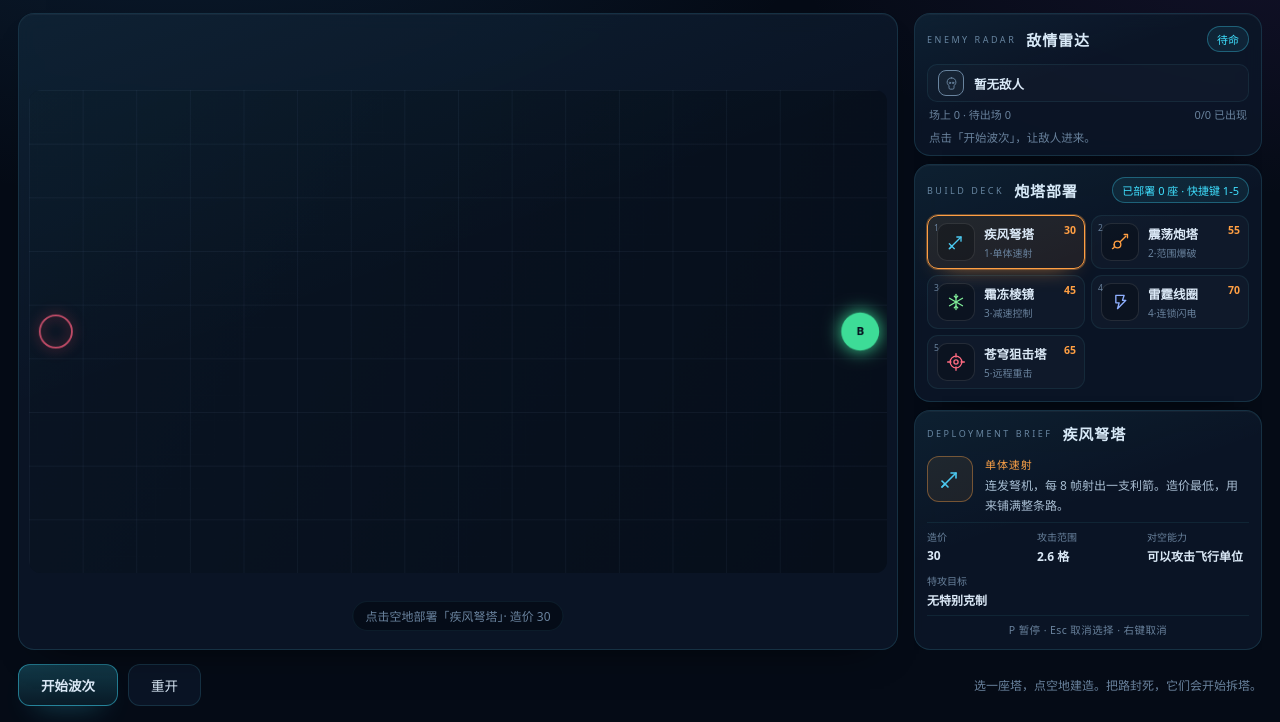
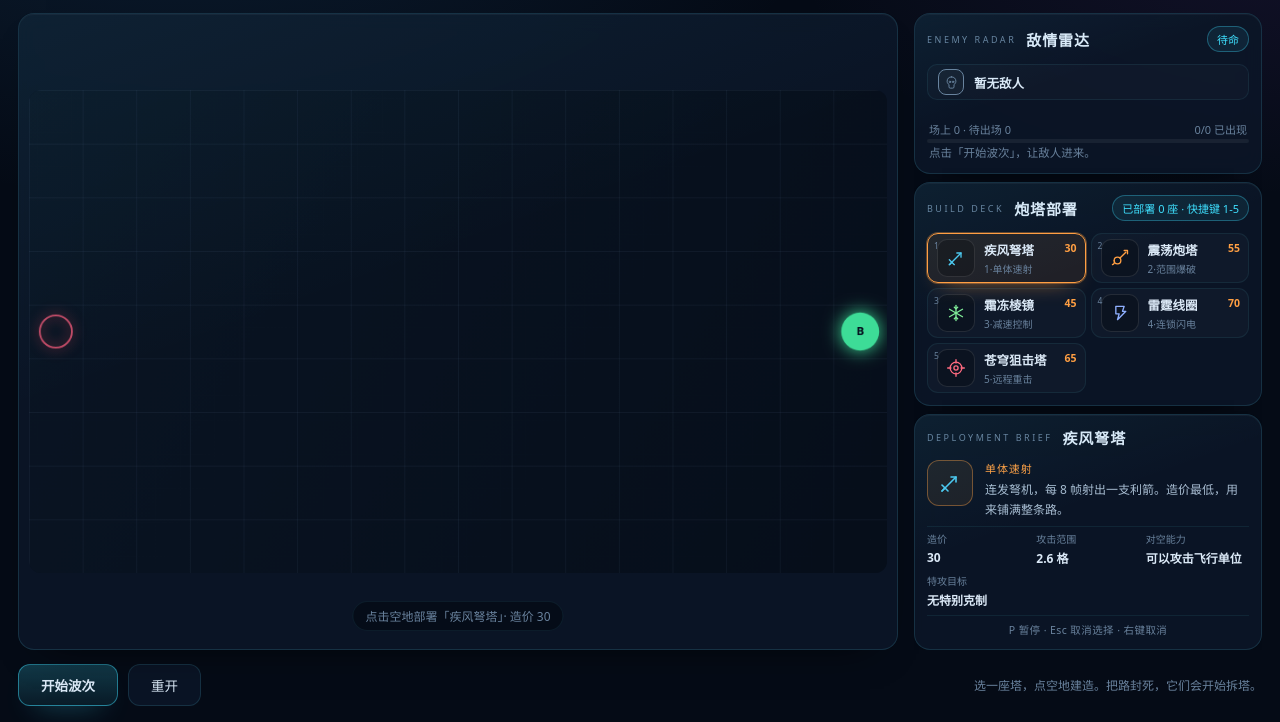
Before and after one commit to rootzhao1414-web/group-project-tower-defense, a plain HTML site: page index.html in a window 1280 px wide. Shown: the part 78-800 px from the top of the page. Drawn offline with Linux system fonts and the light colour scheme.

Commit message:
fix(ui): 雷达列表压出第二行空间，5 塔卡片与简报同步收紧

```diff
--- a/style.css
+++ b/style.css
@@ -243,7 +243,7 @@ body {
 .radar-list {
   display: flex;
   flex-direction: column;
-  gap: 6px;
+  gap: 4px;
   flex: 1 1 auto;
   min-height: 38px;
   overflow-y: auto;
@@ -254,7 +254,7 @@ body {
   display: flex;
   align-items: center;
   gap: 10px;
-  padding: 5px 10px;
+  padding: 4px 10px;
   border-radius: 10px;
   border: 1px solid var(--line-soft);
   background: rgba(255, 255, 255, 0.02);
@@ -289,7 +289,7 @@ body {
   justify-content: space-between;
   font-size: 11px;
   color: var(--dim);
-  margin: 4px 2px 3px;
+  margin: 3px 2px 2px;
 }
 
 .bar {
@@ -308,9 +308,9 @@ body {
 }
 
 .radar-tip {
-  margin: 4px 2px 0;
+  margin: 2px 2px 0;
   font-size: 11.5px;
-  line-height: 1.6;
+  line-height: 1.45;
   color: var(--dim);
 }
 
@@ -318,7 +318,7 @@ body {
 .deck-grid {
   display: grid;
   grid-template-columns: 1fr 1fr;
-  gap: 6px;
+  gap: 5px;
 }
 
 .tower {
@@ -326,7 +326,7 @@ body {
   display: flex;
   align-items: center;
   gap: 9px;
-  padding: 7px 9px;
+  padding: 5px 9px;
   border-radius: 11px;
   border: 1px solid var(--line-soft);
   background: rgba(255, 255, 255, 0.025);
@@ -443,9 +443,9 @@ body {
 .brief-stats {
   display: grid;
   grid-template-columns: repeat(3, 1fr);
-  gap: 8px;
+  gap: 6px;
   margin: 0;
-  padding: 6px 0 0;
+  padding: 4px 0 0;
   border-top: 1px solid var(--line-soft);
 }
 
```
